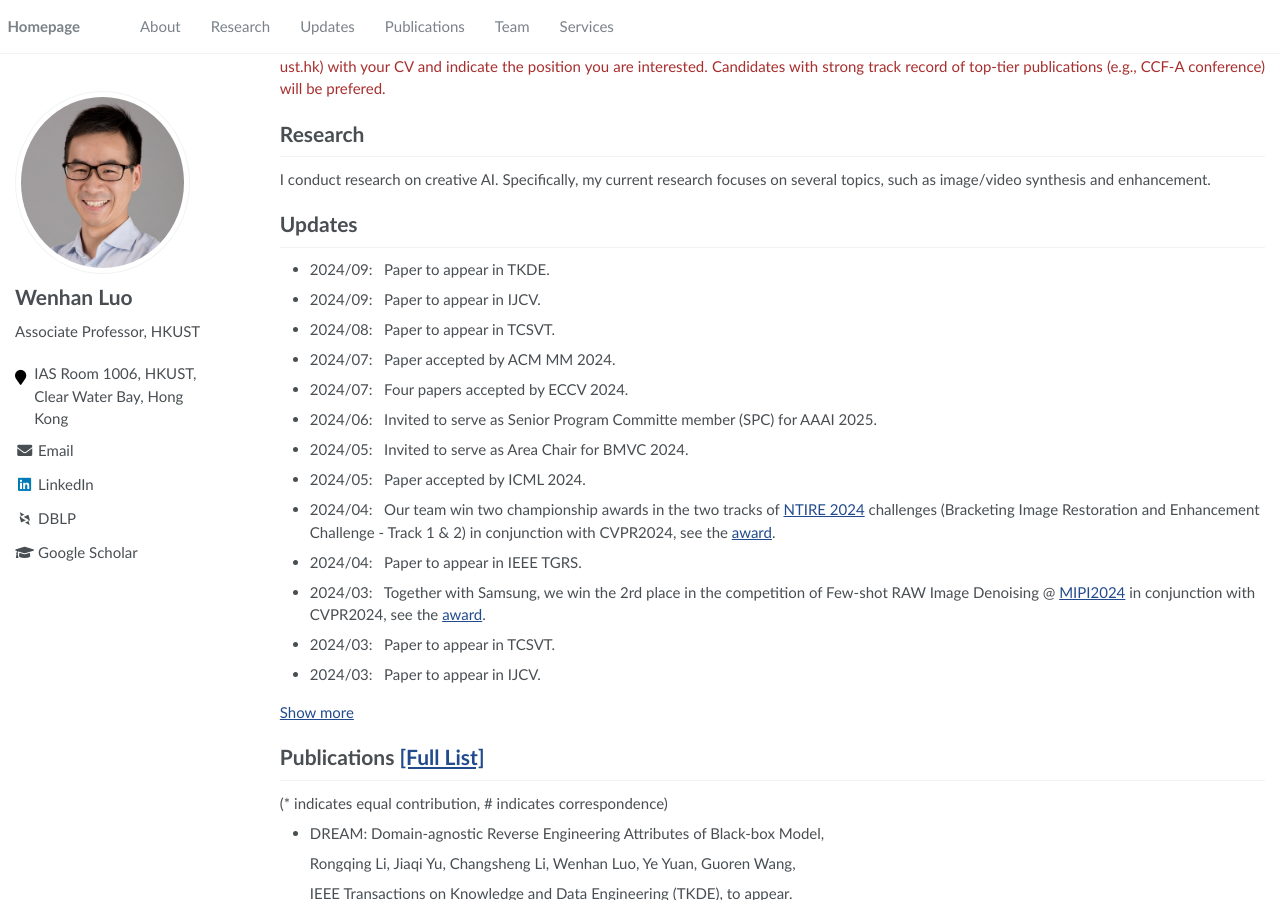
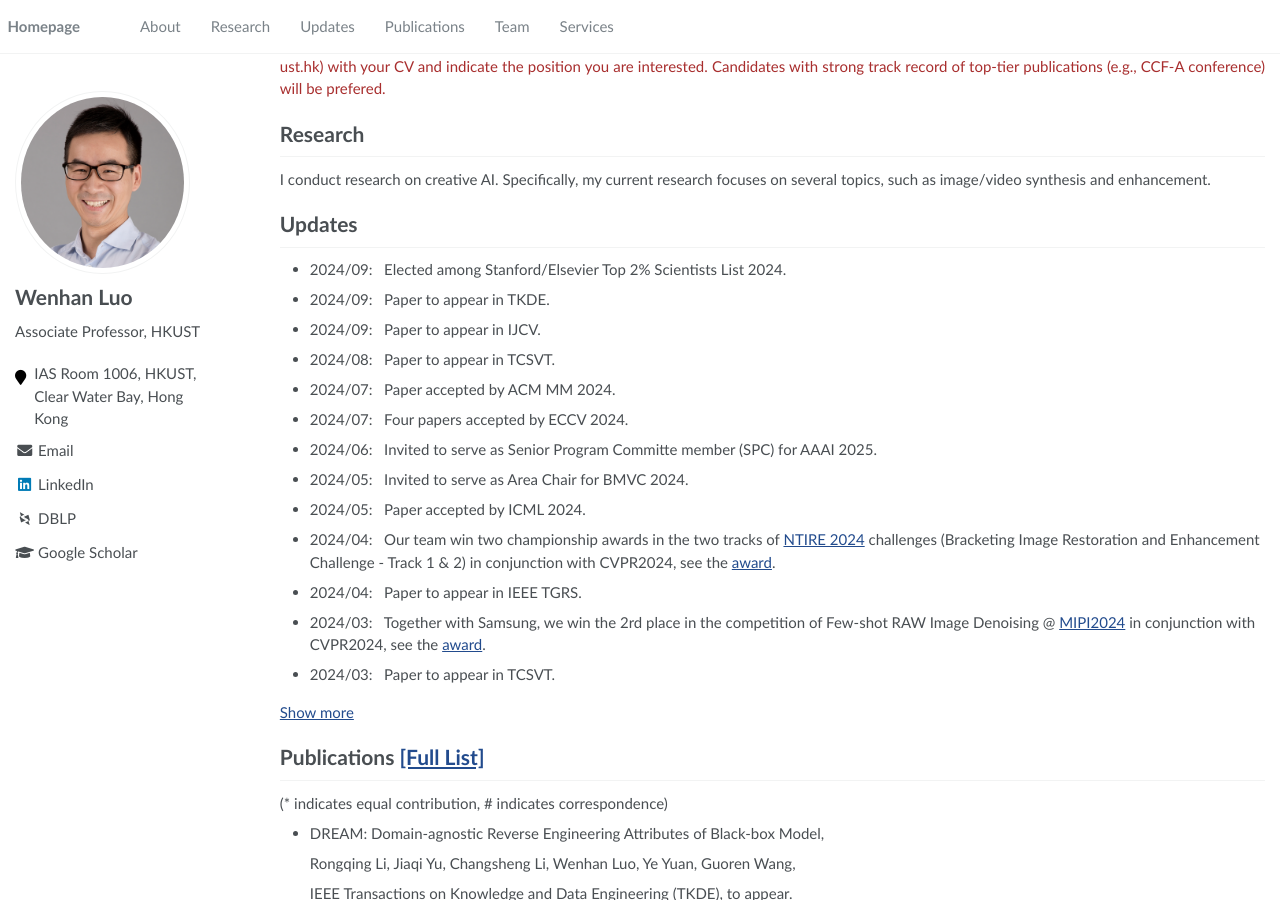
Before and after one commit to whluo/whluo.github.io, a Jekyll site: the page built from _pages/about.md, in a window 1280 px wide and 900 px high, scrolled down 254 px. Built offline with Jekyll 4.4.1, drawn with Linux system fonts in a browser that asks for light colours; some web fonts are replaced.

Commit message:
minor update

```diff
--- a/_pages/about.md
+++ b/_pages/about.md
@@ -38,6 +38,7 @@ Openings: I am looking for post-doc/RA/Phd students, to conduct research on fine
 I conduct research on creative AI. Specifically, my current research focuses on several topics, such as image/video synthesis and enhancement.
 
 # Updates
+- 2024/09: &nbsp; Elected among Stanford/Elsevier Top 2% Scientists List 2024.
 - 2024/09: &nbsp; Paper to appear in TKDE.
 - 2024/09: &nbsp; Paper to appear in IJCV.
 - 2024/08: &nbsp; Paper to appear in TCSVT.
@@ -50,13 +51,14 @@ I conduct research on creative AI. Specifically, my current research focuses on
 - 2024/04: &nbsp; Paper to appear in IEEE TGRS.
 - 2024/03: &nbsp; Together with Samsung, we win the 2rd place in the competition of Few-shot RAW Image Denoising @ [MIPI2024](https://mipi-challenge.org/MIPI2024/) in conjunction with CVPR2024, see the [award](https://mipi-challenge.org/MIPI2024/award_certificates_2024.pdf).
 - 2024/03: &nbsp; Paper to appear in TCSVT.
-- 2024/03: &nbsp; Paper to appear in IJCV.
+
 
 
 
 <a onclick="toggleList()" id='more'>Show more</a>
 <div id="hiddenList" style="display:none;">
   {% capture hidden_list %}
+  - 2024/03: &nbsp; Paper to appear in IJCV.
   - 2024/02: &nbsp; Two papers accepted by CVPR 2024.
   - 2024/02: &nbsp; Paper accepted by COLING 2024 (multi-modal in-context learning).
   - 2024/02: &nbsp; I will be joining the Hong Kong University of Science and Technology (HKUST) as Associate Professor in 2024 spring/summer.
```
